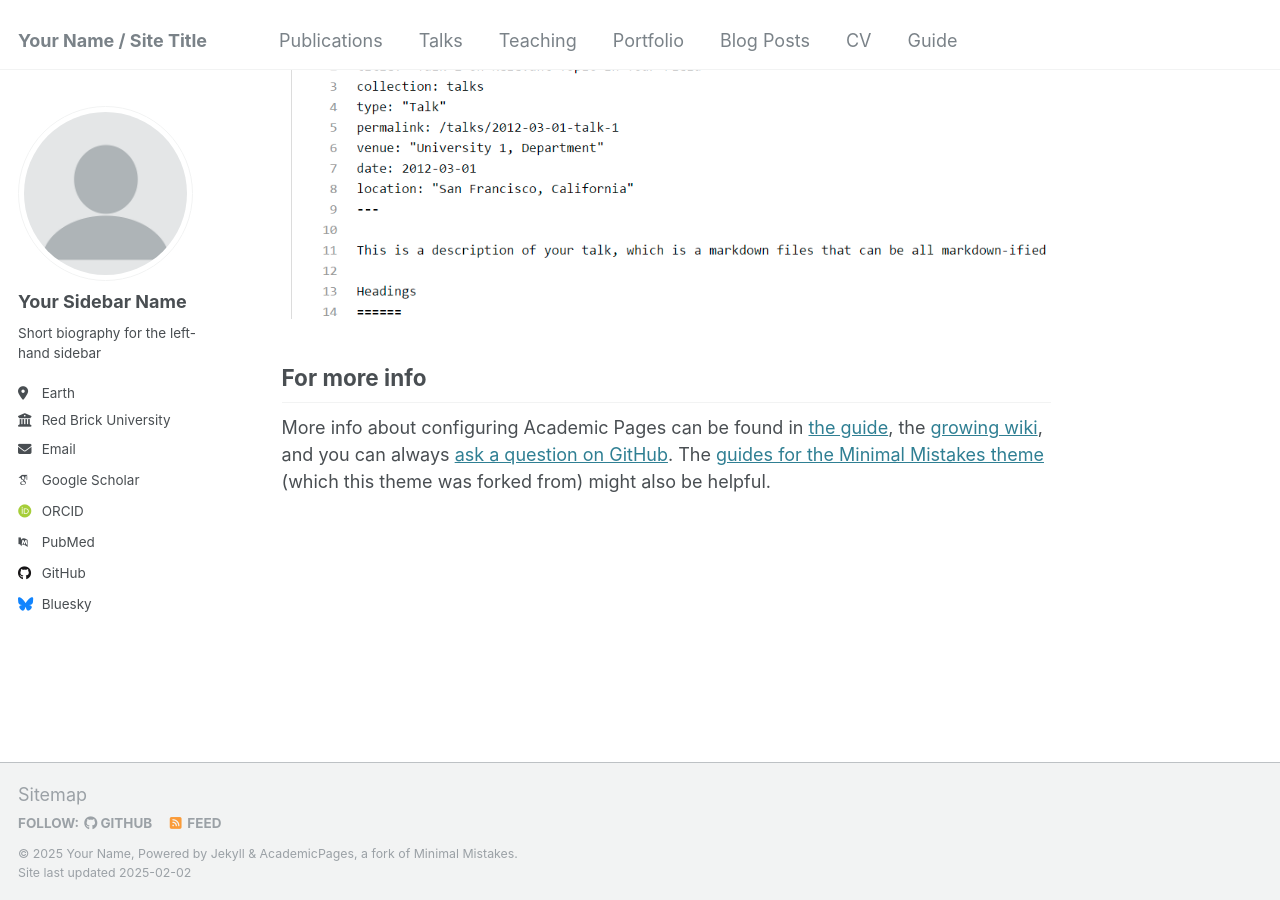
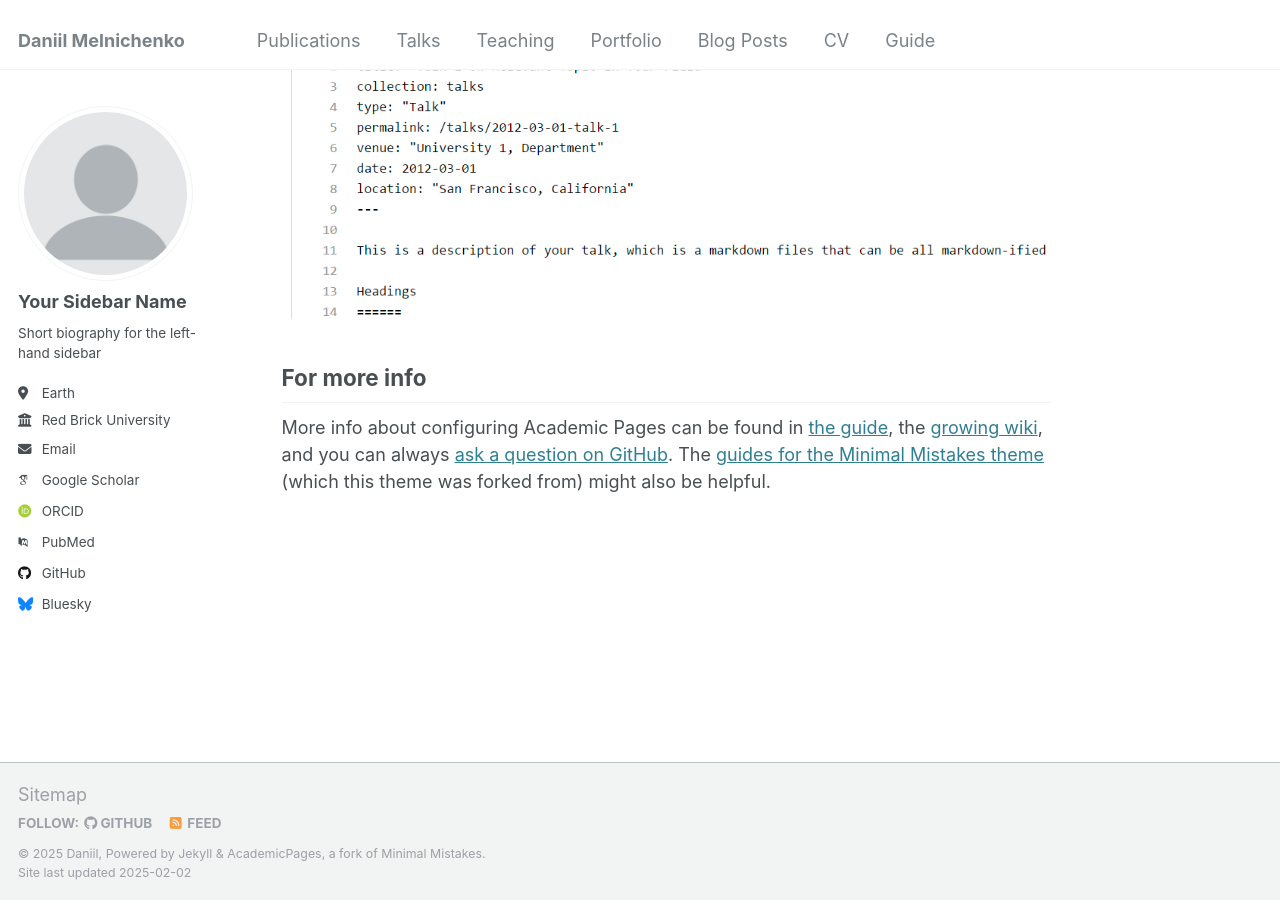
Before and after one commit to daniilmelnichenko/daniilmelnichenko.github.io, a Jekyll site: the page built from _pages/about.md, in a window 1280 px wide and 900 px high, scrolled down 2643 px. Built offline with Jekyll 4.4.1, drawn with Linux system fonts in a browser that asks for light colours; some web fonts are replaced.

Commit message:
Update _config.yml

```diff
--- a/_config.yml
+++ b/_config.yml
@@ -8,9 +8,9 @@
 
 # Basic Site Settings
 locale                   : "en-US"
-title                    : "Your Name / Site Title"
+title                    : "Daniil Melnichenko"
 title_separator          : "-"
-name                     : &name "Your Name"
+name                     : &name "Daniil"
 description              : &description "personal description"
 url                      : https://academicpages.github.io # the base hostname & protocol for your site e.g. "https://[your GitHub username].github.io"
 baseurl                  : "" # the subpath of your site, e.g. "/blog"
```
